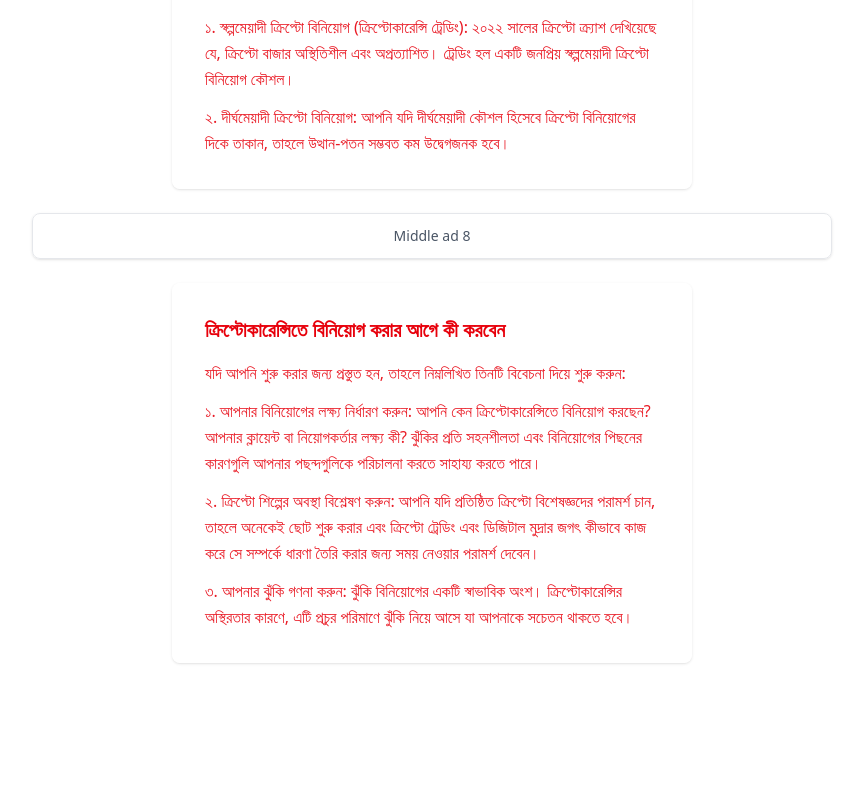
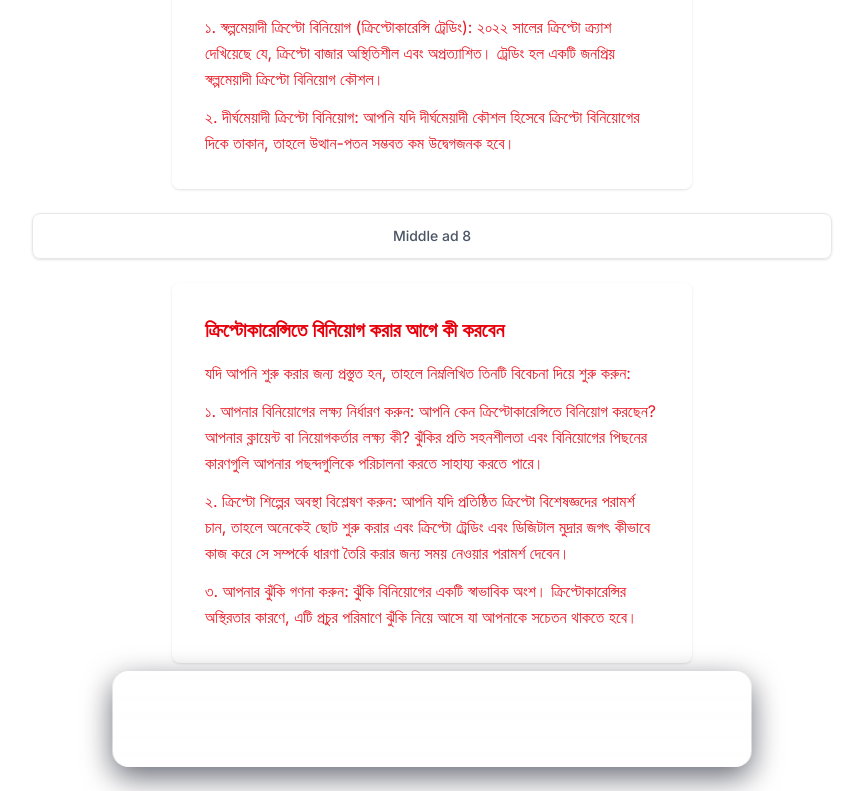
Before and after one commit to Ahnaf-Shahriar-369/Ads-Money, a Next.js app: page / in a window 1280 px wide. Shown: the part 2956-3747 px from the top of the page, without its empty margins (208-1071 px from the left). Before the commit the page ends 3651 px from the top, so only its background shows below. Built offline with nearby package versions, Linux system fonts and the light colour scheme; no server answers.

Commit message:
first commit

```diff
--- /dev/null
+++ b/src/app/components/AdBanner.tsx
@@ -0,0 +1,39 @@
+"use client";
+
+import React, { useEffect } from "react";
+
+type AdBannerTypes = {
+  dataAdSlot: string;
+  dataAdFormat: string;
+  dataFullWidthResponsive: boolean;
+};
+
+const AdBanner: React.FC<AdBannerTypes> = ({
+  dataAdSlot,
+  dataAdFormat,
+  dataFullWidthResponsive,
+}) => {
+  useEffect(() => {
+    try {
+      ((window as any).adsbygoogle = (window as any).adsbygoogle || []).push(
+        {}
+      );
+    } catch (error: any) {
+      // keep console log for debugging; harmless in prod
+      console.log(error?.message ?? error);
+    }
+  }, []);
+
+  return (
+    <ins
+      className="adsbygoogle"
+      style={{ display: "block" }}
+      data-ad-client="ca-pub-9822891837132664"
+      data-ad-slot={dataAdSlot}
+      data-ad-format={dataAdFormat}
+      data-full-width-responsive={dataFullWidthResponsive ? "true" : "false"}
+    ></ins>
+  );
+};
+
+export default AdBanner;
--- /dev/null
+++ b/src/app/components/Adsene.tsx
@@ -0,0 +1,19 @@
+import Script from 'next/script';
+import React from 'react'
+
+type AdsenseTypes = {
+    pId: string;
+}
+
+const AdSense = ({ pId }: AdsenseTypes) => {
+  return (
+    <Script
+        async
+        src={`https://pagead2.googlesyndication.com/pagead/js/adsbygoogle.js?client=ca-pub-${pId}`}
+        crossOrigin='anonymous'
+        strategy='afterInteractive'
+    />
+  )
+}
+
+export default AdSense
--- a/src/app/components/BottomBannerAd.tsx
+++ b/src/app/components/BottomBannerAd.tsx
@@ -1,36 +1,54 @@
+// ...existing code...
 "use client";
-import { useEffect } from "react";
+import React from "react";
+import AdBanner from "../components/AdBanner";
 
-export default function BottomBannerAd() {
-  useEffect(() => {
-    const container = document.getElementById("adsterra-bottom");
-    if (container) container.innerHTML = "";
+type Props = {
+  children?: React.ReactNode;
+  // optional id for ad network integration
+  adId?: string;
+};
 
-    const script1 = document.createElement("script");
-    script1.type = "text/javascript";
-    script1.innerHTML = `
-      atOptions = {
-        'key' : 'd8cba7ef26b26fb852cf6f01edcf353a',
-        'format' : 'iframe',
-        'height' : 90,
-        'width' : 728,
-        'params' : {}
-      };
-    `;
+const BottomBannerAd: React.FC<Props> = ({ children, adId = "bottom-banner-ad-slot" }) => {
+  return (
+    <div
+      id={adId}
+      aria-label="Bottom banner ad"
+      role="region"
+      style={{
+        position: "relative",
+        left: "50%",
+        bottom: 24,
+        transform: "translateX(-50%)",
+        width: 639,
+        maxWidth: "calc(100% - 32px)",
+        height: 96,
+        borderRadius: 16,
+        background:
+          "linear-gradient(180deg, rgba(255,255,255,0.04) 0%, rgba(255,255,255,0.02) 100%)",
+        border: "1px solid rgba(255,255,255,0.12)",
+        backdropFilter: "blur(12px) saturate(120%)",
+        WebkitBackdropFilter: "blur(12px) saturate(120%)",
+        boxShadow: "0 10px 30px rgba(2,6,23,0.6)",
+        display: "flex",
+        alignItems: "center",
+        justifyContent: "center",
 
-    const script2 = document.createElement("script");
-    script2.type = "text/javascript";
-    script2.src = "//www.highperformanceformat.com/d8cba7ef26b26fb852cf6f01edcf353a/invoke.js";
+        overflow: "hidden",
+        padding: 12,
+      }}
+    >
+      {/* Place your ad markup or script inside this container */}
+      <AdBanner
+        dataAdSlot="8255022514" // Replace with your actual ad slot ID
+        dataAdFormat="auto"
+        dataFullWidthResponsive={true}
+      />
 
-    if (container) {
-      container.appendChild(script1);
-      container.appendChild(script2);
-    }
-  }, []);
-
-  return (
-    <div className="flex justify-center">
-      <div id="adsterra-bottom" className="w-[728px] h-[90px]" />
+      {children ?? null}
     </div>
   );
-}
+};
+
+export default BottomBannerAd;
+// ...existing code...
--- a/src/app/layout.tsx
+++ b/src/app/layout.tsx
@@ -1,12 +1,13 @@
-// ...existing code...
 import type { Metadata } from "next";
+import { Inter } from "next/font/google";
 import "./globals.css";
-import { Analytics } from "@vercel/analytics/next";
+import AdSense from "./components/Adsene";
+
+const inter = Inter({ subsets: ["latin"] });
 
 export const metadata: Metadata = {
-  title: "ক্রিপ্টোকারেন্সি কি ভাবে কাজ করে?",
-  description:
-    "ক্রিপ্টোকারেন্সি কীভাবে কাজ করে তা সহজ ভাষায় জানুন। ব্লকচেইন, বিটকয়েন, ইথেরিয়াম এবং ডিজিটাল মুদ্রার মৌলিক ধারণা থেকে শুরু করে এর ব্যবহার, সুবিধা ও ঝুঁকি – সবকিছু এক জায়গায় এবং বাংলায়।",
+  title: "Create Next App",
+  description: "Generated by create next app",
 };
 
 export default function RootLayout({
@@ -15,26 +16,12 @@ export default function RootLayout({
   children: React.ReactNode;
 }>) {
   return (
-    <html lang="bn">
+    <html lang="en">
       <head>
-        {/* Google AdSense meta for account verification */}
-        <meta
-          name="google-adsense-account"
-          content="ca-pub-9822891837132664"
-        />
-
-        {/* Plain script tag (avoid Next.js data-nscript attribute that AdSense rejects) */}
-        <script
-          async
-          src="https://pagead2.googlesyndication.com/pagead/js/adsbygoogle.js?client=ca-pub-9822891837132664"
-          crossOrigin="anonymous"
-        />
+        {/* pass only the numeric publisher id (no "ca-pub-" prefix) */}
+        <AdSense pId="9822891837132664" />
       </head>
-      <body>
-        {children}
-        <Analytics />
-      </body>
+      <body className={inter.className}>{children}</body>
     </html>
   );
 }
-// ...existing code...
--- a/src/app/page.tsx
+++ b/src/app/page.tsx
@@ -2,7 +2,7 @@
 import Image from "next/image";
 import TopBannerAd from "./components/TopBannerAd";
 import MiddleBannerAd from "./components/MiddleBannerAd";
-// BottomBannerAd removed per request
+import BottomBannerAd from "./components/BottomBannerAd";
 
 export default function Page() {
   const jsonLd = {
@@ -47,7 +47,7 @@ export default function Page() {
       id: 5,
       title: "ক্রিপ্টোকারেন্সির সুবিধা কী কী?",
       content:
-        "যখন ক্রিপ্টোকারেন্সি বিনিময়ের মাধ্যম হিসেবে আসে, তখন ঐতিহ্যবাচক মুদ্রার তুলনায় এর কিছু সুবিধা রয়েছে। একটি সুবিধা হলো গোপনীয়তা। যদিও ক্রিপ্টোকারেন্সি পেমেন্ট পাবলিক রেকর্ডে থাকে এবং যে কেউ লেনদেনের তথ্য দেখতে এবং ক্রিপ্টো ওয়ালেটের বিষয়বস্তু দেখতে পারে, আপনাকে কোনও ব্যক্তিগত তথ্য প্রদান করতে হবে না। ক্রিপ্টোকারেন্সির আরেকটি সুবিধা হল এটি বিশ্বব্যাপী, তাই বৈদেশিক মুদ্রার হার গণনা বা পরিশোধ করার কোনও প্রয়োজন নেই।",
+        "যখন ক্রিপ্টোকারেন্সি বিনিময়ের মাধ্যম হিসেবে আসে, তখন ঐতিহ্যবাচক মুদ্রার তুলনায় এর কিছু সুবিধা রয়েছে। একটি সুবিধা হলো গোপনীয়তা। যদিও ক্রিপ্টোকারেন্সি পেমেন্ট пабলিক রেকর্ডে থাকে এবং যে কেউ লেনদেনের তথ্য দেখতে এবং ক্রিপ্টো ওয়ালেটের বিষয়বস্তু দেখতে পারে, আপনাকে কোনও ব্যক্তিগত তথ্য প্রদান করতে হবে না। ক্রিপ্টোকারেন্সির আরেকটি সুবিধা হল এটি বিশ্বব্যাপী, তাই বৈদেশিক মুদ্রার হার গণনা বা পরিশোধ করার কোনও প্রয়োজন নেই।",
     },
     {
       id: 6,
@@ -218,7 +218,10 @@ export default function Page() {
         </div>
       </div>
 
-      {/* Bottom banner removed (BottomBannerAd no longer rendered) */}
+      {/* Desktop / tablet bottom banner (hidden on small screens) */}
+      <div className="hidden md:block">
+        <BottomBannerAd adId="bottom-banner-ad-slot" />
+      </div>
 
       <style>{`
         @keyframes fadeIn { from { opacity: 0 } to { opacity: 1 } }
```
